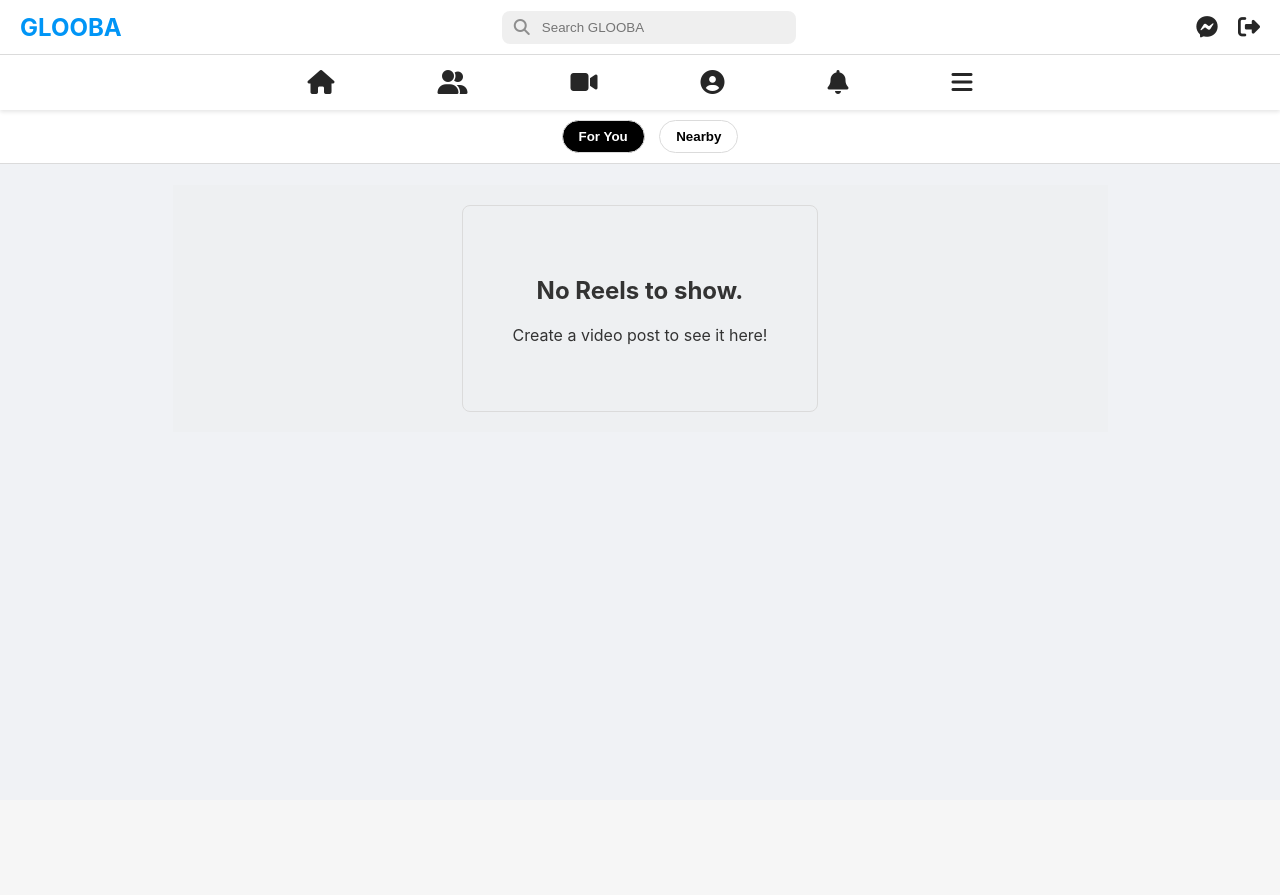
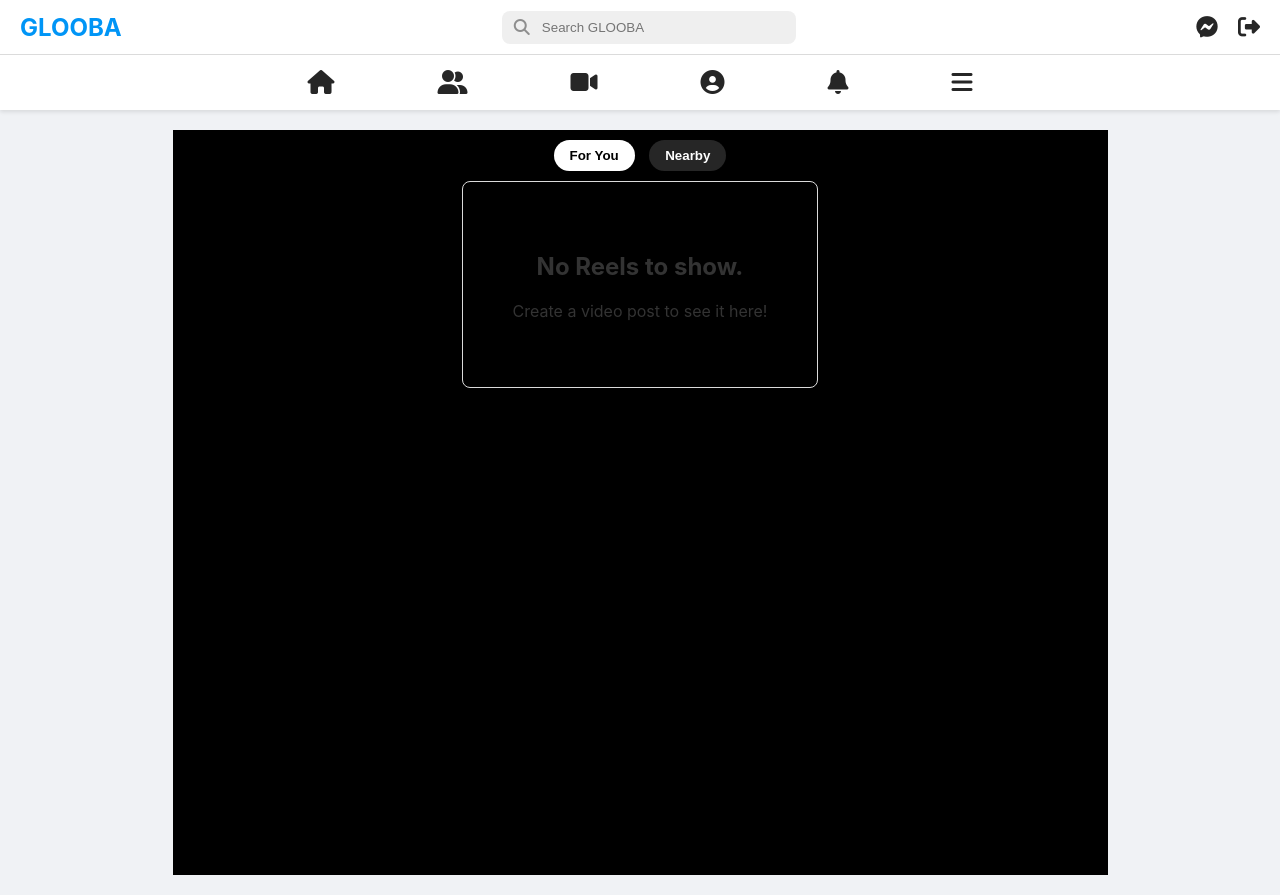
Before and after one commit to Artlessnovara/global, a Flask app: template templates/reels.html in a window 1280 px wide. Before the commit the page ends 412 px from the top, so only its background shows below. Run offline with Flask 3, Linux system fonts and the light colour scheme; the template is opened without the code that fills it, so the values that code supplies are empty.

Commit message:
feat: Implement full-screen Reels view
This commit refactors the Reels page to provide a more immersive, full-screen viewing experience, similar to TikTok, as requested by the user.

Key changes:
-   **Conditional Navigation**: The main navigation bar is now hidden when viewing the Reels page to maximize screen real estate.
-   **Full-Screen CSS**: The Reels container and individual reel cards are now styled to fill the viewport height. Vertical snap-scrolling has been implemented to move between reels.
-   **Layout Adjustments**: The general page layout CSS has been updated to accommodate pages that do not have the main navigation bar, ensuring the top bar alignment is correct.

```diff
--- a/static/css/style.css
+++ b/static/css/style.css
@@ -3,7 +3,11 @@ body {
     background-color: #f0f2f5;
     font-family: -apple-system, BlinkMacSystemFont, "Segoe UI", Roboto, Helvetica, Arial, sans-serif;
     margin: 0;
-    padding-top: 110px; /* Space for fixed top-bar and main-nav */
+    padding-top: 55px; /* Default space for top-bar */
+}
+
+body:has(.main-nav) {
+    padding-top: 110px; /* Space for top-bar and main-nav */
 }
 
 /* Top Bar */
@@ -107,6 +111,12 @@ body {
     max-width: 935px;
     margin: 20px auto;
     padding: 0 20px;
+}
+
+.main-content.full-screen {
+    max-width: 100%;
+    margin: 0;
+    padding: 0;
 }
 
 /* Stories Bar */
@@ -716,23 +726,35 @@ body {
 }
 
 /* Reels Feed Styles */
+.reels-page-container {
+    height: calc(100vh - 55px); /* Full height minus top bar */
+    overflow-y: scroll;
+    scroll-snap-type: y mandatory;
+    padding: 0;
+    background-color: #000;
+}
+
+.reels-header {
+    text-align: center;
+    padding: 10px;
+    background: #000;
+    color: #fff;
+}
 .reels-container {
     display: flex;
     flex-direction: column;
     align-items: center;
-    padding: 20px 0;
-    gap: 30px;
-    background-color: #eef0f2; /* A slightly different background for the reels page */
+    gap: 0;
 }
 
 .reel-card {
-    width: 380px; /* Typical width for a mobile-centric view */
-    height: 680px; /* Typical height */
+    width: 100%;
+    max-width: 450px; /* Or a suitable max-width for larger screens */
+    height: calc(100vh - 55px); /* Full height minus top bar */
     background-color: #000;
-    border-radius: 12px;
     position: relative;
     overflow: hidden;
-    box-shadow: 0 4px 12px rgba(0,0,0,0.15);
+    scroll-snap-align: start;
 }
 
 .reel-video-placeholder, .reel-video-placeholder img {
@@ -816,31 +838,17 @@ body {
     border: 1px solid #fff;
 }
 
-.reels-page-container {
-    padding-top: 55px; /* Height of the reels header */
-}
-
-.reels-header {
-    text-align: center;
-    padding: 10px;
-    background-color: #fff;
-    width: 100%;
-    border-bottom: 1px solid #dbdbdb;
-    position: fixed;
-    top: 110px; /* Below main nav */
-    left: 0;
-    z-index: 998;
-}
 .toggle-btn {
     padding: 8px 16px;
     border-radius: 18px;
-    border: 1px solid #dbdbdb;
-    background-color: transparent;
+    border: none;
+    background-color: #262626;
     font-weight: bold;
     cursor: pointer;
     margin: 0 5px;
+    color: #fff;
 }
 .toggle-btn.active {
-    background-color: #000;
-    color: #fff;
+    background-color: #fff;
+    color: #000;
 }
--- a/templates/base.html
+++ b/templates/base.html
@@ -28,6 +28,7 @@
         </div>
     </header>
 
+    {% if request.endpoint != 'reels' %}
     <nav class="main-nav">
         <a href="{{ url_for('home') }}" class="nav-icon {% if request.endpoint == 'home' %}active{% endif %}"><i class="fas fa-home"></i></a>
         <a href="#" class="nav-icon"><i class="fas fa-user-friends"></i></a>
@@ -36,8 +37,9 @@
         <a href="#" class="nav-icon"><i class="fas fa-bell"></i></a>
         <a href="#" class="nav-icon"><i class="fas fa-bars"></i></a>
     </nav>
+    {% endif %}
 
-    <main class="main-content">
+    <main class="main-content {% if request.endpoint == 'reels' %}full-screen{% endif %}">
         {% with messages = get_flashed_messages(with_categories=true) %}
             {% if messages %}
                 <div class="flash-messages">
```
